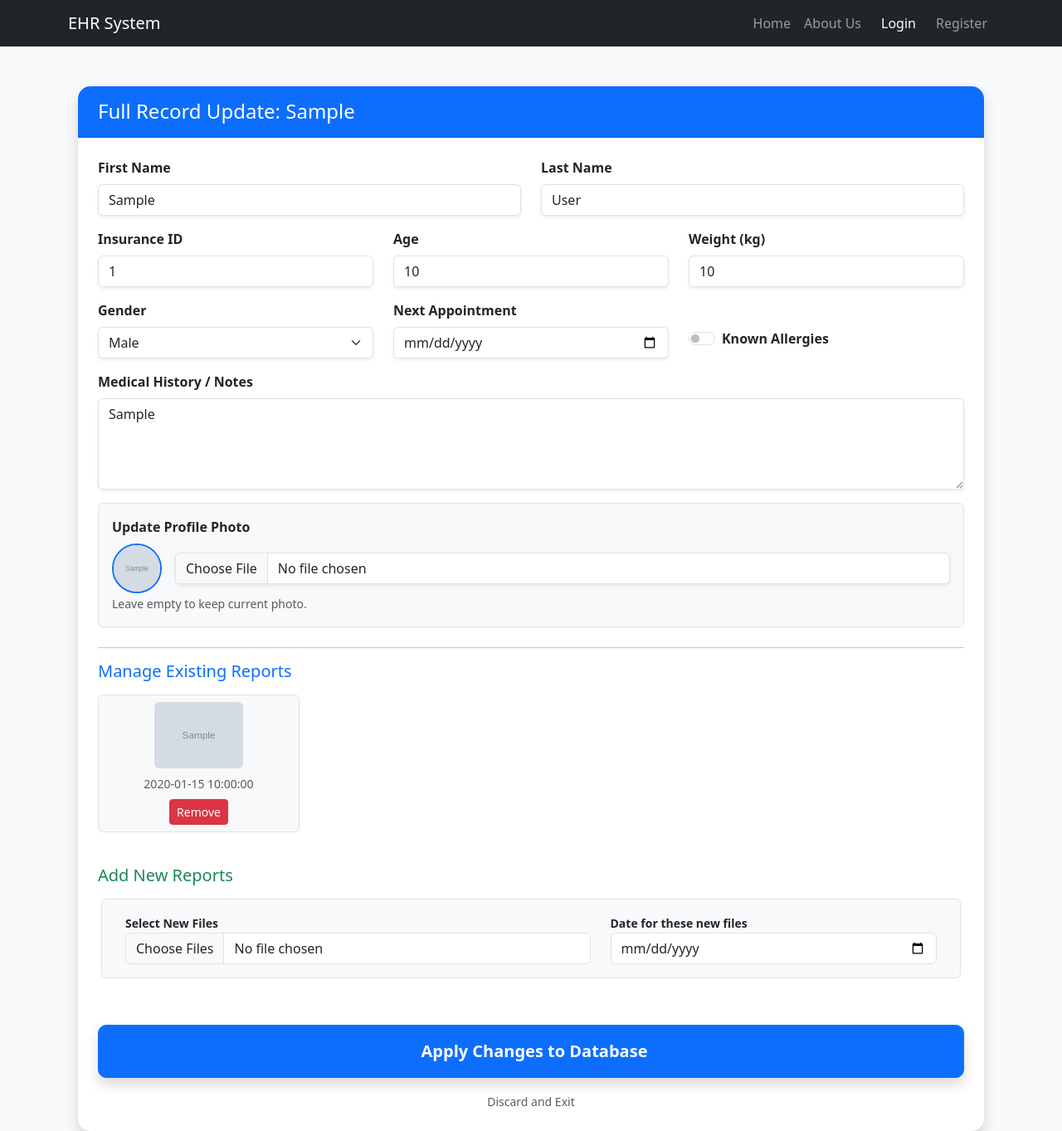
After one commit to sajana1999/EHR_Project, a Flask app: template templates/edit_patient.html in a window 1280 px wide. The commit adds this page. Shown: the whole page at 83% size. Run offline with Flask 3, Linux system fonts and the light colour scheme; the template is opened without the code that fills it: most values are stand-ins (such as "Sample title", 1, 10 or a date in 2020); grey boxes marked "Sample" are stand-in pictures; some libraries are stand-ins or nearby versions.

Commit message:
update and search option

```diff
--- a/app.py
+++ b/app.py
@@ -3,6 +3,7 @@ import uuid
 from flask import Flask, render_template, request, redirect, url_for, session, flash
 from flask_bcrypt import Bcrypt
 import pymysql
+from flask import send_from_directory
 from werkzeug.utils import secure_filename
 
 app = Flask(__name__)
@@ -91,12 +92,31 @@ def login():
 def dashboard():
     if 'logged_in' not in session:
         return redirect(url_for('login'))
+
+    # Get the search term from the URL (if any)
+    search_query = request.args.get('search', '').strip()
+
     conn = get_db_connection()
     cur = conn.cursor()
-    cur.execute("SELECT * FROM patients WHERE doctor_id = %s", (session['doctor_id'],))
+
+    if search_query:
+        # Search by first_name, last_name, or insurance_number
+        # Using %s with % around it allows "partial" matches (e.g. 'jo' matches 'John')
+        sql = """
+            SELECT * FROM patients
+            WHERE doctor_id = %s
+            AND (first_name LIKE %s OR last_name LIKE %s OR insurance_number LIKE %s)
+        """
+        like_pattern = f"%{search_query}%"
+        cur.execute(sql, (session['doctor_id'], like_pattern, like_pattern, like_pattern))
+    else:
+        # No search? Show all patients for this doctor
+        cur.execute("SELECT * FROM patients WHERE doctor_id = %s", (session['doctor_id'],))
+
     patients = cur.fetchall()
     cur.close()
     conn.close()
+
     return render_template('dashboard.html', patients=patients)
 
 @app.route('/add_patient', methods=['GET', 'POST'])
@@ -207,10 +227,120 @@ def view_radiology(patient_id):
     conn.close()
     return render_template('radiology_gallery.html', patient=patient, documents=documents)
 
+@app.route('/edit_patient/<int:id>')
+def edit_patient(id):
+    if 'logged_in' not in session: return redirect(url_for('login'))
+
+    conn = get_db_connection()
+    cur = conn.cursor()
+
+    # 1. Get the Patient's main data
+    cur.execute("SELECT * FROM patients WHERE id = %s", (id,))
+    patient = cur.fetchone()
+
+    # 2. Get all the X-rays/Reports for this specific patient
+    cur.execute("SELECT * FROM patient_documents WHERE patient_id = %s", (id,))
+    documents = cur.fetchall()
+
+    cur.close()
+    conn.close()
+
+    return render_template('edit_patient.html', patient=patient, documents=documents)
+
+@app.route('/update_patient/<int:id>', methods=['POST'])
+def update_patient(id):
+    if 'logged_in' not in session: return redirect(url_for('login'))
+
+    # 1. Collect all text fields
+    f_name = request.form.get('first_name')
+    l_name = request.form.get('last_name')
+    ins = request.form.get('insurance_number')
+    age = request.form.get('age')
+    weight = request.form.get('weight')
+    gender = request.form.get('gender')
+    history = request.form.get('history')
+    appt = request.form.get('appt_date')
+    # Handle checkbox value
+    allergies = "Yes" if request.form.get('allergies') else "No"
+
+    conn = get_db_connection()
+    cur = conn.cursor()
+
+    try:
+        # 2. Check if a NEW photo was uploaded
+        if 'patient_img' in request.files and request.files['patient_img'].filename != '':
+            file = request.files['patient_img']
+            filename = uuid.uuid4().hex + "_" + secure_filename(file.filename)
+            file.save(os.path.join(app.config['UPLOAD_FOLDER'], filename))
+            new_path = f"uploads/{filename}"
+
+            # Update including the NEW photo path
+            query = """UPDATE patients SET first_name=%s, last_name=%s, insurance_number=%s, age=%s,
+                       weight=%s, gender=%s, medical_history=%s, appt_date=%s, allergies=%s, patient_img=%s
+                       WHERE id=%s AND doctor_id=%s"""
+            cur.execute(query, (f_name, l_name, ins, age, weight, gender, history, appt, allergies, new_path, id, session['doctor_id']))
+        else:
+            # Update everything EXCEPT the photo
+            query = """UPDATE patients SET first_name=%s, last_name=%s, insurance_number=%s, age=%s,
+                       weight=%s, gender=%s, medical_history=%s, appt_date=%s, allergies=%s
+                       WHERE id=%s AND doctor_id=%s"""
+            cur.execute(query, (f_name, l_name, ins, age, weight, gender, history, appt, allergies, id, session['doctor_id']))
+
+        conn.commit()
+        flash("Medical record successfully synchronized.", "success")
+    except Exception as e:
+        conn.rollback()
+        flash(f"Error: {str(e)}", "danger")
+    finally:
+        cur.close()
+        conn.close()
+
+    return redirect(url_for('dashboard'))
+
 @app.route('/logout')
 def logout():
     session.clear()
     return redirect(url_for('login'))
 
+@app.route('/delete_report/<int:doc_id>')
+def delete_report(doc_id):
+    patient_id = request.args.get('patient_id')
+    conn = get_db_connection()
+    cur = conn.cursor()
+
+    # Delete the record from the documents table
+    cur.execute("DELETE FROM patient_documents WHERE id = %s", (doc_id,))
+
+    conn.commit()
+    cur.close()
+    conn.close()
+
+    flash("Report removed.", "info")
+    return redirect(url_for('edit_patient', id=patient_id))
+
+@app.route('/download_report/<int:doc_id>')
+def download_report(doc_id):
+    if 'logged_in' not in session:
+        return redirect(url_for('login'))
+
+    conn = get_db_connection()
+    cur = conn.cursor()
+
+    # Get the file path from the database
+    cur.execute("SELECT file_path FROM patient_documents WHERE id = %s", (doc_id,))
+    result = cur.fetchone()
+    cur.close()
+    conn.close()
+
+    if result:
+        # result['file_path'] looks like "uploads/filename.jpg"
+        # We need to split the folder name from the actual filename
+        folder = os.path.join(app.root_path, 'static', 'uploads')
+        filename = result['file_path'].split('/')[-1]
+
+        return send_from_directory(folder, filename, as_attachment=True)
+
+    return "File not found", 404
+
 if __name__ == '__main__':
     app.run(debug=True)
--- /dev/null
+++ b/templates/edit_patient.html
@@ -0,0 +1,153 @@
+{% extends "layout.html" %}
+{% block content %}
+<div class="container mt-5">
+    <div class="card shadow border-0" style="border-radius: 15px;">
+        <div class="card-header bg-primary text-white py-3" style="border-radius: 15px 15px 0 0;">
+            <h4 class="mb-0"><i class="fas fa-user-edit me-2"></i>Full Record Update: {{ patient.first_name }}</h4>
+        </div>
+        <div class="card-body p-4">
+            <form id="updateForm" action="/update_patient/{{ patient.id }}" method="POST" enctype="multipart/form-data">
+
+                <div class="row mb-3">
+                    <div class="col-md-6">
+                        <label class="form-label fw-bold">First Name</label>
+                        <input type="text" name="first_name" class="form-control shadow-sm" value="{{ patient.first_name }}" required>
+                    </div>
+                    <div class="col-md-6">
+                        <label class="form-label fw-bold">Last Name</label>
+                        <input type="text" name="last_name" class="form-control shadow-sm" value="{{ patient.last_name }}" required>
+                    </div>
+                </div>
+
+                <div class="row mb-3">
+                    <div class="col-md-4">
+                        <label class="form-label fw-bold">Insurance ID</label>
+                        <input type="text" name="insurance_number" class="form-control shadow-sm" value="{{ patient.insurance_number }}" required>
+                    </div>
+                    <div class="col-md-4">
+                        <label class="form-label fw-bold">Age</label>
+                        <input type="number" name="age" class="form-control shadow-sm" value="{{ patient.age }}" required>
+                    </div>
+                    <div class="col-md-4">
+                        <label class="form-label fw-bold">Weight (kg)</label>
+                        <input type="number" step="0.1" name="weight" class="form-control shadow-sm" value="{{ patient.weight }}" required>
+                    </div>
+                </div>
+
+                <div class="row mb-3 align-items-center">
+                    <div class="col-md-4">
+                        <label class="form-label fw-bold">Gender</label>
+                        <select name="gender" class="form-select shadow-sm">
+                            <option value="Male" {% if patient.gender == 'Male' %}selected{% endif %}>Male</option>
+                            <option value="Female" {% if patient.gender == 'Female' %}selected{% endif %}>Female</option>
+                        </select>
+                    </div>
+                    <div class="col-md-4">
+                        <label class="form-label fw-bold">Next Appointment</label>
+                        <input type="date" name="appt_date" class="form-control shadow-sm" value="{{ patient.appt_date }}">
+                    </div>
+                    <div class="col-md-4 pt-4">
+                        <div class="form-check form-switch">
+                            <input class="form-check-input" type="checkbox" name="allergies" value="Yes" id="editAllergy" {% if patient.allergies == 'Yes' %}checked{% endif %}>
+                            <label class="form-check-label fw-bold" for="editAllergy">Known Allergies</label>
+                        </div>
+                    </div>
+                </div>
+
+                <div class="mb-3">
+                    <label class="form-label fw-bold">Medical History / Notes</label>
+                    <textarea name="history" class="form-control shadow-sm" rows="4">{{ patient.medical_history }}</textarea>
+                </div>
+
+                <div class="p-3 mb-4 rounded border" style="background-color: #f8f9fa;">
+                    <label class="form-label fw-bold">Update Profile Photo</label>
+                    <div class="d-flex align-items-center">
+                        <img src="{{ url_for('static', filename=patient.patient_img) }}" class="rounded-circle me-3" style="width: 60px; height: 60px; object-fit: cover; border: 2px solid #0d6efd;">
+                        <input type="file" name="patient_img" class="form-control shadow-sm" accept="image/*">
+                    </div>
+                    <small class="text-muted">Leave empty to keep current photo.</small>
+                </div>
+                <hr>
+<h5 class="text-primary mb-3">Manage Existing Reports</h5>
+<div class="row mb-4">
+    {% for doc in documents %}
+    <div class="col-md-3 mb-3 text-center" id="doc-container-{{ doc.id }}">
+        <div class="border rounded p-2 bg-light">
+            {% if doc.file_path.endswith('.pdf') %}
+                <i class="fas fa-file-pdf fa-3x text-danger"></i>
+            {% else %}
+                <img src="{{ url_for('static', filename=doc.file_path) }}" class="img-fluid rounded mb-2" style="height: 80px; object-fit: cover;">
+            {% endif %}
+            <div class="small text-muted">{{ doc.document_date }}</div>
+
+            <button type="button" class="btn btn-sm btn-danger mt-2" onclick="confirmDeleteReport('{{ doc.id }}')">
+                Remove
+            </button>
+        </div>
+    </div>
+    {% endfor %}
+</div>
+
+<h5 class="text-success mb-3">Add New Reports</h5>
+<div class="row border p-3 rounded bg-light mx-1">
+    <div class="col-md-7">
+        <label class="small fw-bold">Select New Files</label>
+        <input type="file" name="medical_docs" class="form-control" multiple>
+    </div>
+    <div class="col-md-5">
+        <label class="small fw-bold">Date for these new files</label>
+        <input type="date" name="doc_date" class="form-control">
+    </div>
+</div>
+
+                <div class="mt-5 pt-2">
+                    <button type="button" onclick="confirmUpdate()" class="btn btn-primary btn-lg w-100 shadow py-3" style="border-radius: 10px; font-weight: bold;">
+                        <i class="fas fa-check-circle me-2"></i>Apply Changes to Database
+                    </button>
+                    <div class="text-center mt-3">
+                        <a href="/dashboard" class="text-muted text-decoration-none small">Discard and Exit</a>
+                    </div>
+                </div>
+            </form>
+        </div>
+    </div>
+</div>
+
+<script src="https://cdn.jsdelivr.net/npm/sweetalert2@11"></script>
+<script>
+function confirmUpdate() {
+    Swal.fire({
+        title: 'Confirm Update?',
+        text: "You are about to modify this patient's clinical record.",
+        icon: 'question',
+        showCancelButton: true,
+        confirmButtonColor: '#0d6efd',
+        cancelButtonColor: '#6c757d',
+        confirmButtonText: 'Yes, Save Changes',
+        cancelButtonText: 'Cancel'
+    }).then((result) => {
+        if (result.isConfirmed) {
+            document.getElementById('updateForm').submit();
+        }
+    })
+}
+</script>
+
+<script>
+function confirmDeleteReport(docId) {
+    Swal.fire({
+        title: 'Delete this report?',
+        text: "This specific scan will be removed forever!",
+        icon: 'warning',
+        showCancelButton: true,
+        confirmButtonColor: '#d33',
+        confirmButtonText: 'Yes, remove it'
+    }).then((result) => {
+        if (result.isConfirmed) {
+            // This tells Python to delete just this one report
+            window.location.href = "/delete_report/" + docId + "?patient_id={{ patient.id }}";
+        }
+    })
+}
+</script>
+{% endblock %}
```
Also changed, not shown: templates/dashboard.html (+25 -4 lines), templates/radiology_gallery.html (+34 -8 lines).
